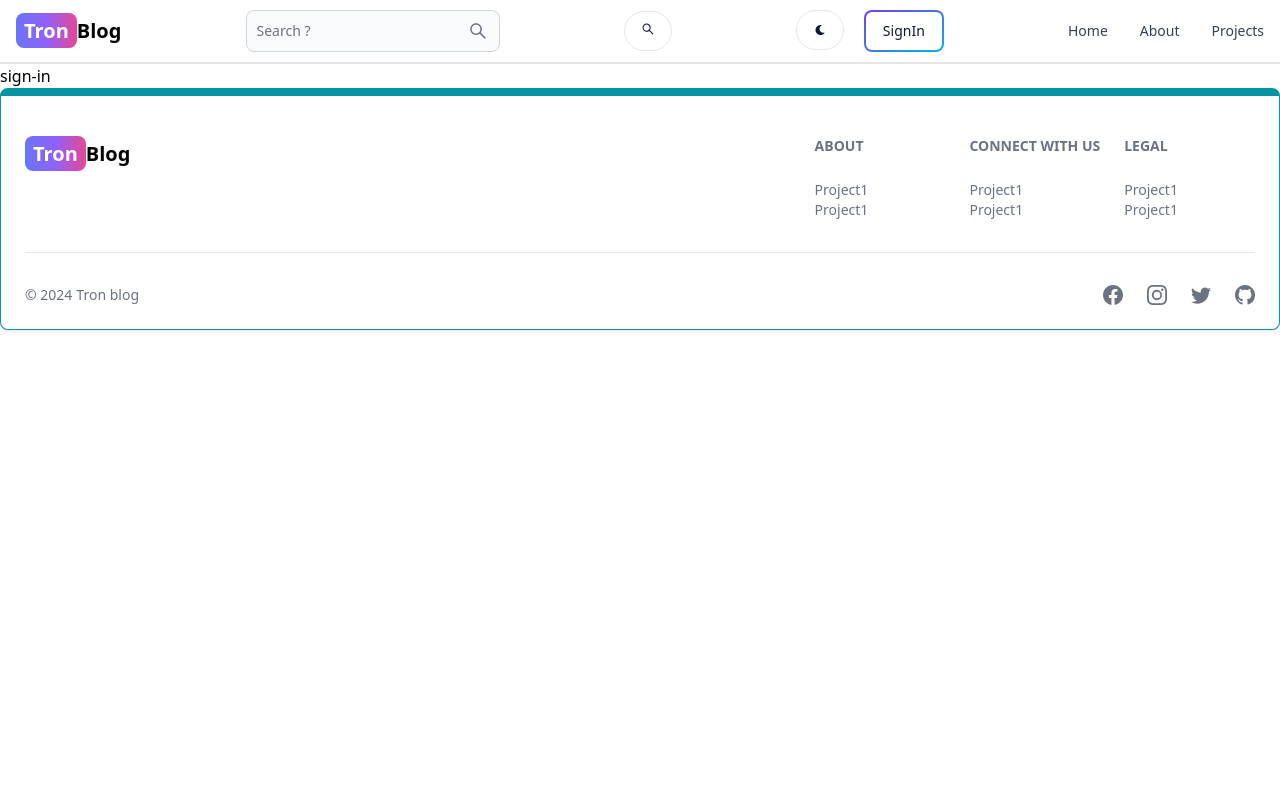
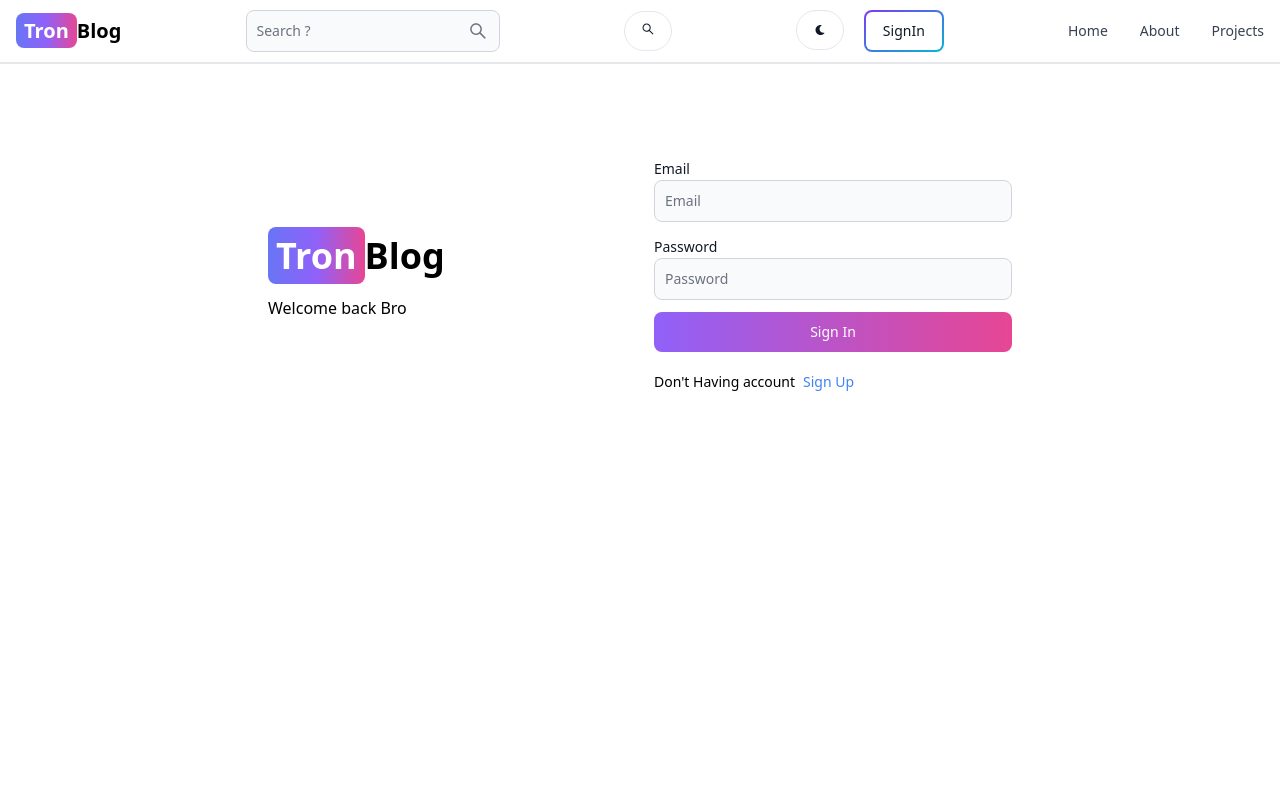
Before and after one commit to tron2003/tron_blog, a React (Vite) app in the folder client/: page /sign-in in a window 1280 px wide. Shown: the top 800 px of the page. Built offline with nearby package versions, Linux system fonts and the light colour scheme.

Commit message:
completee sign page functionality

```diff
--- a/client/src/pages/signin.jsx
+++ b/client/src/pages/signin.jsx
@@ -1,9 +1,125 @@
-import React from 'react'
+import {
+  Alert,
+  Button,
+  Label,
+  RangeSlider,
+  Spinner,
+  TextInput,
+} from "flowbite-react";
+import React, { useState } from "react";
+import { Link, useNavigate } from "react-router-dom";
 
 export default function signin() {
+  const navigate = useNavigate();
+  const [formdata, setformdata] = useState({});
+  const [errordata, seterrordata] = useState(null);
+  const [succesdata, setsuccesdata] = useState(null);
+  const handlesubmit = async (e) => {
+
+    if ( !formdata.email || !formdata.password) {
+      return seterrordata("please fill out all details");
+    }
+    try {
+      setsuccesdata(true);
+      seterrordata(null);
+      const res = await fetch(`/api/auth/signin`, {
+        method: "POST",
+        headers: { "Content-Type": "application/json" },
+        body: JSON.stringify(formdata),
+      });
+      const data = await res.json();
+      if (data.success === false) {
+        return seterrordata(data.message);
+      }
+      setsuccesdata(false);
+      if (res.ok) {
+        navigate("/");
+      }
+    } catch (error) {
+      seterrordata(error.message);
+      setsuccesdata(false);
+    }
+  };
+  const handleChange = (e) => {
+    setformdata({ ...formdata, [e.target.id]: e.target.value.trim() });
+  };
+  console.log(formdata);
   return (
-    <div>
-      sign-in
+    <div className=" min-h-screen mt-20">
+      <div className="flex p-3 max-w-3xl mx-auto flex-col md:flex-row gap-7">
+        <div className="flex-1 mt-20">
+          <Link to="/" className=" text-4xl font-bold dark:text-white">
+            <span className="px-2 py-1 bg-gradient-to-r from-indigo-500 via-purple-500 to-pink-500 rounded-lg text-white">
+              Tron
+            </span>
+            Blog
+          </Link>
+          <p className="mt-5 text-bold">
+            Welcome back Bro
+          </p>
+        </div>
+        <div className="flex-1">
+          <form className="flex flex-col gap-3" onSubmit={handlesubmit}>
+            {/* <div>
+              <Label value="UserName" />
+
+              <TextInput
+                type="username"
+                placeholder="UserName"
+                id="username"
+                onChange={handleChange}
+              />
+            </div> */}
+            <div className="">
+              <Label value="Email" />
+
+              <TextInput
+                type="email"
+                placeholder="Email"
+                id="email"
+                onChange={handleChange}
+              />
+            </div>
+            <div className="">
+              <Label value="Password" />
+
+              <TextInput
+                type="password"
+                placeholder="Password"
+                id="password"
+                onChange={handleChange}
+              />
+            </div>
+            <Button
+              gradientDuoTone="purpleToPink"
+              type="submit"
+              disabled={succesdata}
+            >
+              {succesdata ? (
+                <>
+                  <Spinner size="sm" />
+
+                  <span className="pl-3">Loading....</span>
+                </>
+              ) : (
+                "Sign In"
+              )}
+            </Button>
+          </form>
+
+          <div className="flex gap-2 text-sm mt-5">
+            <span>Don't Having account</span>
+            <Link to="/sign-up" className="text-blue-500">
+              Sign Up
+            </Link>
+          </div>
+          {errordata && (
+            <Alert className="mt-5 " color="failure">
+              {errordata}
+            </Alert>
+          )}
+        </div>
+      </div>
     </div>
-  )
+  );
 }
```
